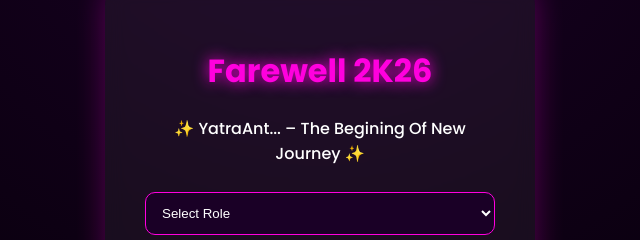
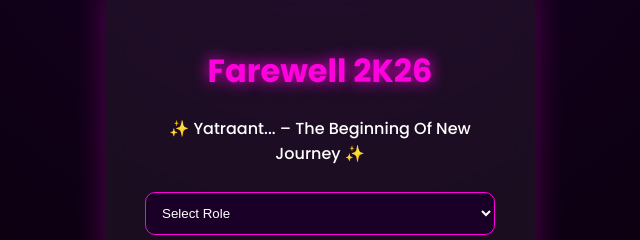
Before and after one commit to Shashank7774/farewell-invite, a website: page public/index.html in a window 1280 px wide. Shown: the part 214-454 px from the top of the page, 320-960 px from the left. Drawn offline with nearby package versions, Linux system fonts and the light colour scheme.

Commit message:
Fix some minimal changes

```diff
--- a/public/index.html
+++ b/public/index.html
@@ -68,7 +68,7 @@ button:hover {
 
 <div class="container">
     <h1>Farewell 2K26</h1>
-    <p>✨ YatraAnt... – The Begining Of New Journey ✨</p>
+    <p>✨ Yatraant... – The Beginning Of New Journey ✨</p>
 
     <select id="role"></select>
     <select id="name"></select>
```
